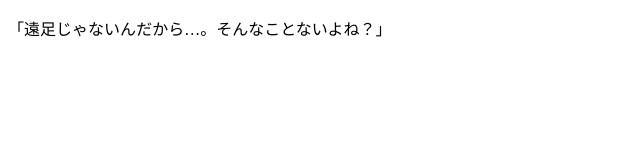
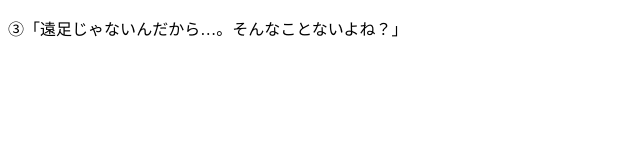
Before and after one commit to nim1z/pageshow, a plain HTML site: page text/t10.html in a window 1280 px wide. Shown: the full height of the page, 0-640 px from the left. Drawn offline with Linux system fonts and the light colour scheme.

Commit message:
Update t10.html

```diff
--- a/text/t10.html
+++ b/text/t10.html
@@ -4,7 +4,7 @@
 	<meta http-equiv="content-type" content="text/html" charset="UTF-8">
 	<title>novel_01</title>
 	 <link rel="stylesheet" type="text/css" href="button.css">
-		<script>var text='「遠足じゃないんだから…。そんなことないよね？」';
+		<script>var text='③「遠足じゃないんだから…。そんなことないよね？」';
 		var tn = "https://mps2016js.github.io/text/ts1";
 		var mn = "https://mps2016js.github.io/media/ms1";
 		</script>
```
